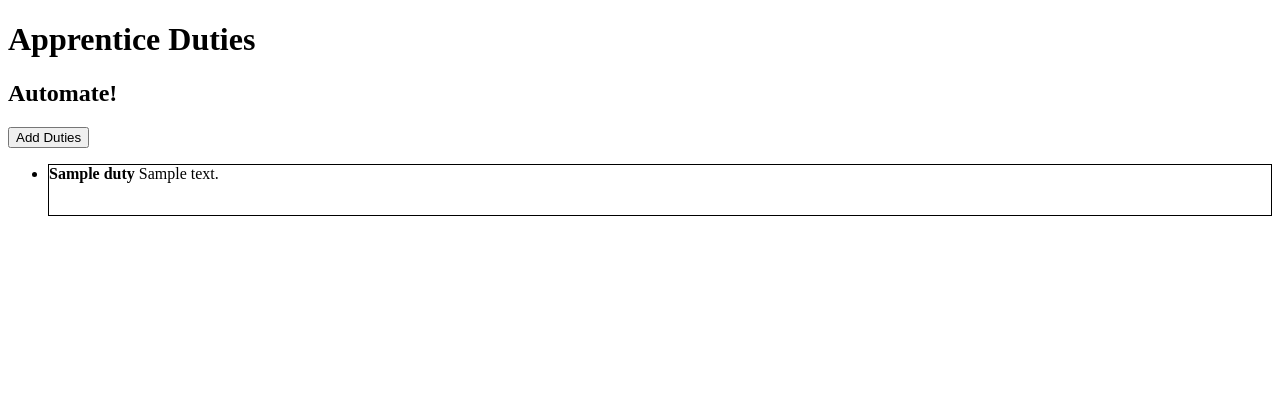
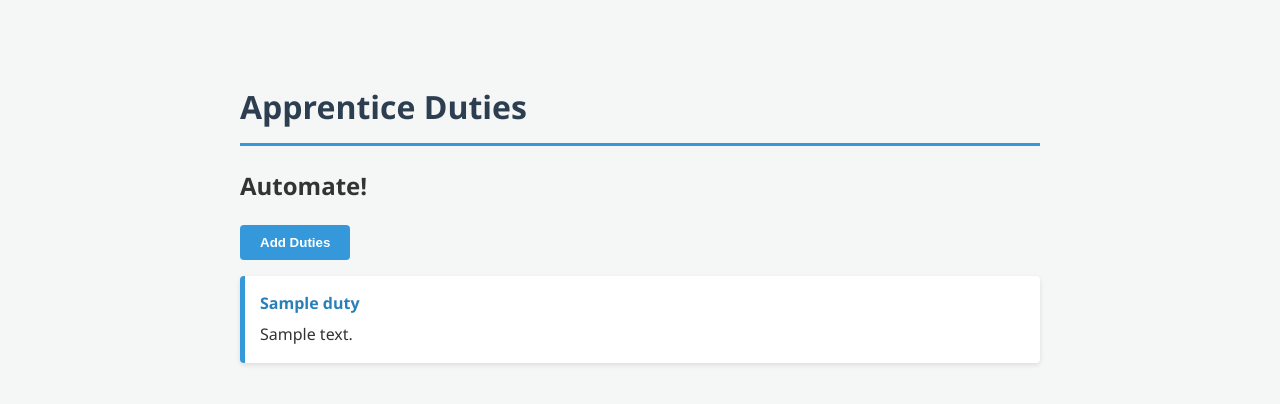
Before and after one commit to liamblackburn-wq/TDD-ReCap, a Flask app: template templates/index.html in a window 1280 px wide. Shown: the top 404 px of the page. Run offline with Flask 3, Linux system fonts and the light colour scheme; the template is opened without the code that fills it: most values are stand-ins (such as "Sample title", 1, 10 or a date in 2020).

Commit message:
add styling

```diff
--- a/static/css/styles.css
+++ b/static/css/styles.css
@@ -1,8 +1,74 @@
+body {
+    font-family: 'Segoe UI', Tahoma, Geneva, Verdana, sans-serif;
+    background-color: #f4f7f6;
+    color: #333;
+    max-width: 800px;
+    margin: 40px auto;
+    padding: 20px;
+    line-height: 1.6;
+}
+
+header h1 {
+    color: #2c3e50;
+    border-bottom: 3px solid #3498db;
+    padding-bottom: 10px;
+}
+
+#automate_list {
+    list-style: none;
+    padding: 0;
+}
+
+.listed_duty {
+    background: #fff;
+    margin-bottom: 15px;
+    padding: 15px;
+    border-left: 5px solid #3498db;
+    border-radius: 4px;
+    box-shadow: 0 2px 5px rgba(0,0,0,0.1);
+}
+
+.listed_duty strong {
+    color: #2980b9;
+    display: block;
+    margin-bottom: 5px;
+}
+
+#form {
+    background: #fff;
+    padding: 20px;
+    border-radius: 8px;
+    box-shadow: 0 4px 15px rgba(0,0,0,0.1);
+    margin-top: 20px;
+}
+
+.checkbox-group {
+    display: grid;
+    grid-template-columns: repeat(auto-fill, minmax(150px, 1fr));
+    gap: 10px;
+    margin-bottom: 20px;
+}
+
+.checkbox-group label {
+    cursor: pointer;
+    font-size: 0.9em;
+}
+
 .hidden {
     display: none;
 }
 
-.listed_duty {
-    height: 50px;
-    border: 1px solid black
+button {
+    background-color: #3498db;
+    color: white;
+    border: none;
+    padding: 10px 20px;
+    border-radius: 4px;
+    cursor: pointer;
+    font-weight: bold;
+    transition: background 0.3s ease;
 }
+
+button:hover {
+    background-color: #2980b9;
+}
```
Also changed, not shown: Duties Database/duties.json (deleted, +0 -21 lines).
